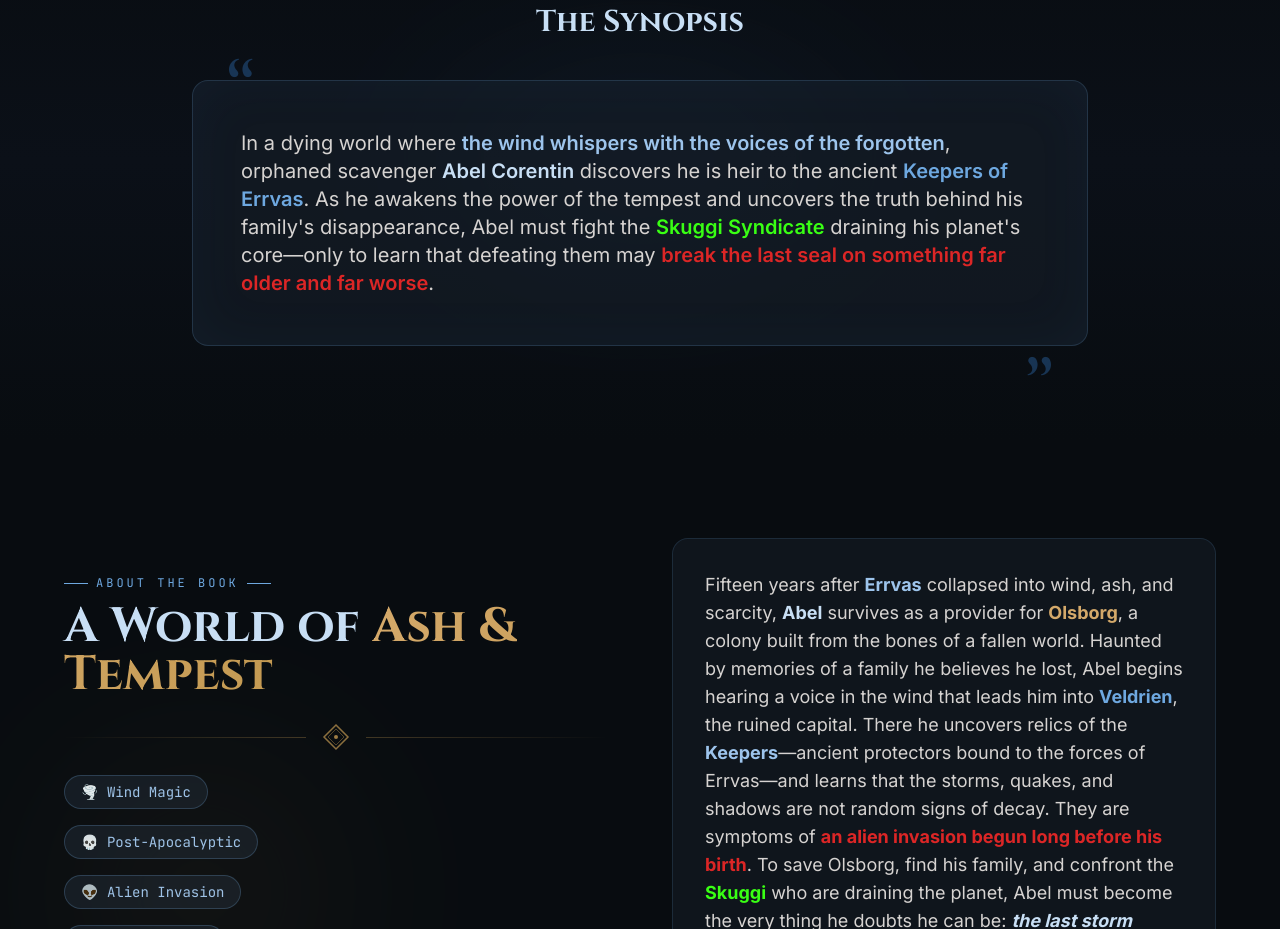
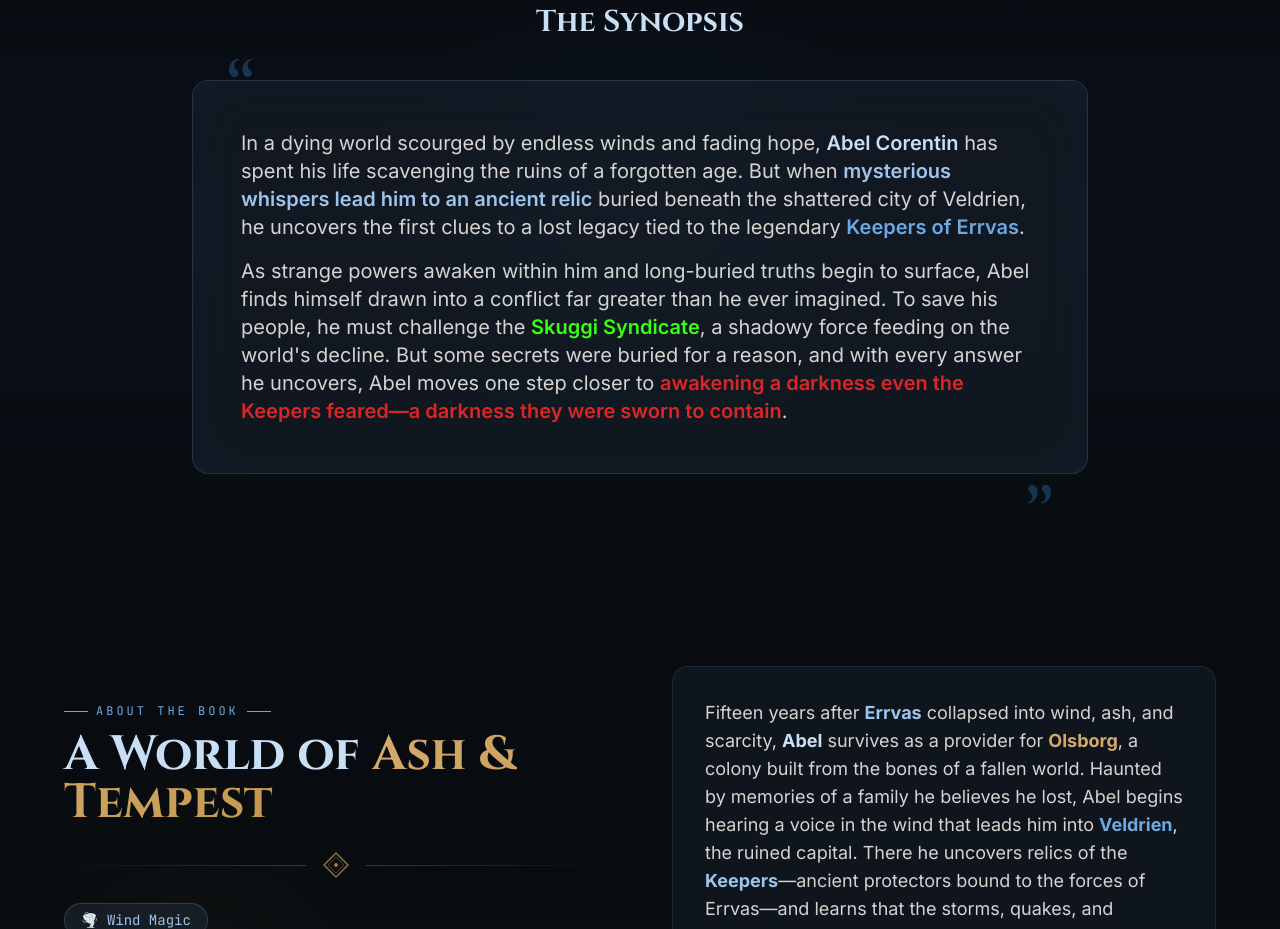
Before and after one commit to erickson-devin/erickson-devin.github.io, a React (Vite) app: page /book in a window 1280 px wide. Shown: the part 920-1849 px from the top of the page. Built offline with nearby package versions, Linux system fonts and the light colour scheme.

Commit message:
Revise narrative for Abel Corentin's character arc
Updated the narrative description for Abel Corentin's journey, enhancing the storyline and character development.

```diff
--- a/src/pages/Bleak.jsx
+++ b/src/pages/Bleak.jsx
@@ -309,22 +309,23 @@ function HookSection() {
             &ldquo;
           </span>
 
+          <p className="text-lg sm:text-xl leading-[1.9] text-ash-200 relative z-10 mb-4">
+            In a dying world scourged by endless winds and fading hope,{' '}
+              <strong className="font-semibold" style={{ color: '#c8dff5' }}>Abel Corentin</strong>{' '}
+            has spent his life scavenging the ruins of a forgotten age. But when{' '}
+              <strong className="font-semibold" style={{ color: '#9dc4ec' }}>
+            mysterious whispers lead him to an ancient relic
+              </strong>{' '}
+            buried beneath the shattered city of Veldrien, he uncovers the first clues to a lost legacy tied to the legendary{' '}
+              <strong className="font-semibold" style={{ color: '#6ea8e0' }}>Keepers of Errvas</strong>.
+          </p>
           <p className="text-lg sm:text-xl leading-[1.9] text-ash-200 relative z-10">
-            In a dying world where{' '}
-            <strong className="font-semibold" style={{ color: '#9dc4ec' }}>
-              the wind whispers with the voices of the forgotten
-            </strong>
-            , orphaned scavenger{' '}
-            <strong className="font-semibold" style={{ color: '#c8dff5' }}>Abel Corentin</strong>{' '}
-            discovers he is heir to the ancient{' '}
-            <strong className="font-semibold" style={{ color: '#6ea8e0' }}>Keepers of Errvas</strong>.
-            As he awakens the power of the tempest and uncovers the truth behind his family&apos;s
-            disappearance, Abel must fight the{' '}
-            <strong className="font-semibold" style={{ color: '#39ff14' }}>Skuggi Syndicate</strong>{' '}
-            draining his planet&apos;s core—only to learn that defeating them may{' '}
-            <strong className="font-semibold" style={{ color: '#dc2626' }}>
-              break the last seal on something far older and far worse
-            </strong>
+            As strange powers awaken within him and long-buried truths begin to surface, Abel finds himself drawn into a conflict far greater than he ever imagined. To save his people, he must challenge the{' '}
+              <strong className="font-semibold" style={{ color: '#39ff14' }}>Skuggi Syndicate</strong>
+            , a shadowy force feeding on the world&apos;s decline. But some secrets were buried for a reason, and with every answer he uncovers, Abel moves one step closer to{' '}
+              <strong className="font-semibold" style={{ color: '#dc2626' }}>
+            awakening a darkness even the Keepers feared—a darkness they were sworn to contain
+              </strong>
             .
           </p>
 
```
